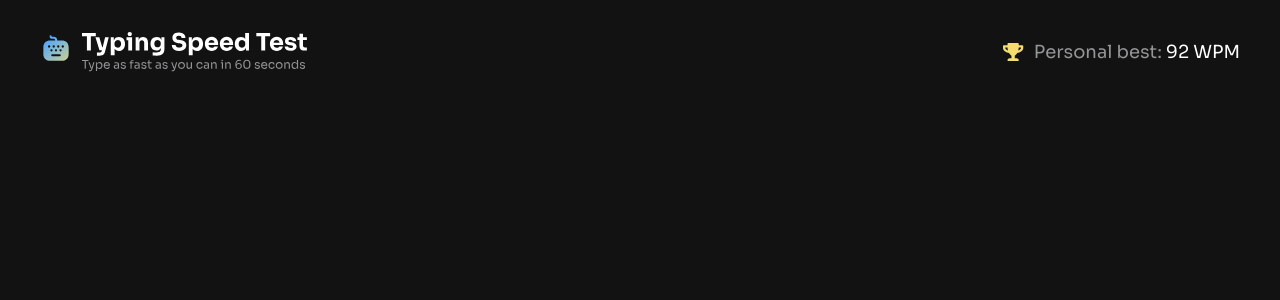
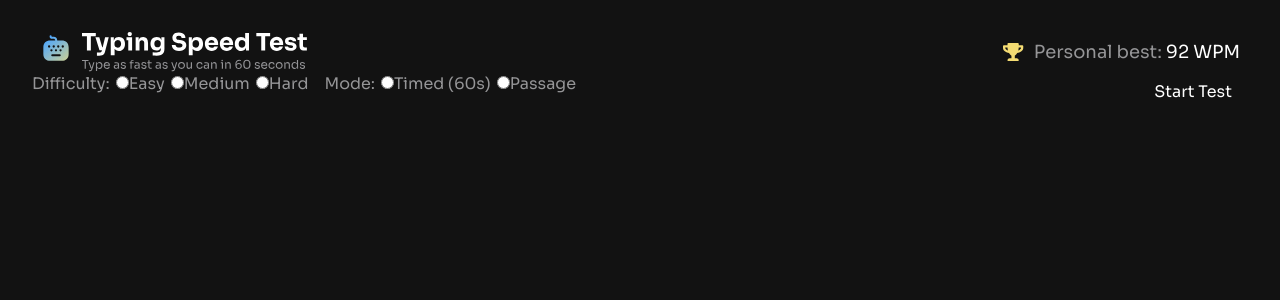
Before and after one commit to ruxy1212/typing-speed-test, a Next.js app: page / in a window 1280 px wide. Shown: the top 300 px of the page. Built offline with nearby package versions, Linux system fonts and the light colour scheme.

Commit message:
Created controls component

```diff
--- a/src/app/page.tsx
+++ b/src/app/page.tsx
@@ -1,9 +1,11 @@
 import Header from "@/components/header";
+import Main from "@/components/main";
 
 export default function Home() {
   return (
-    <main className="p-4 md:p-8">
+    <div className="p-4 md:p-8">
       <Header />
-    </main>
+      <Main />
+    </div>
   );
 }
--- /dev/null
+++ b/src/components/_fragments/menu.tsx
@@ -0,0 +1,39 @@
+export default function Menu( ) {
+    return (
+        <div className="flex justify-between">
+            <div className="flex gap-4 text-ts-neutral-400">
+                <div className="flex gap-1.5">
+                    <span>Difficulty:{' '}</span>
+                    <label>
+                        <input type="radio" name="difficulty" id="easy" />
+                        Easy
+                    </label>
+                    <label>
+                        <input type="radio" name="difficulty" id="medium" />
+                        Medium
+                    </label>
+                    <label>
+                        <input type="radio" name="difficulty" id="hard" />
+                        Hard
+                    </label>
+                </div>
+                <div className="flex gap-1.5">
+                    <span>Mode:{' '}</span>
+                    <label>
+                        <input type="radio" name="mode" id="timed" />
+                        Timed (60s)
+                    </label>
+                    <label>
+                        <input type="radio" name="mode" id="passage" />
+                        Passage
+                    </label>
+                </div>
+            </div>
+            <div>
+                <button className="bg-ts-primary-500 text-ts-neutral-0 px-4 py-2 rounded-md">
+                    Start Test
+                </button>
+            </div>
+        </div>
+    )
+}
--- /dev/null
+++ b/src/components/main.tsx
@@ -0,0 +1,9 @@
+import Menu from "./_fragments/menu";
+
+export default function Main() {
+    return (
+        <main>
+            <Menu />
+        </main>
+    )
+}
```
